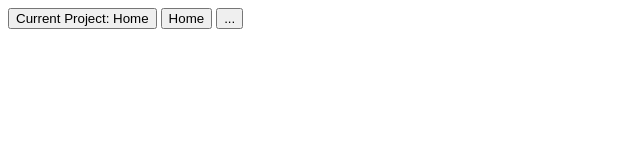
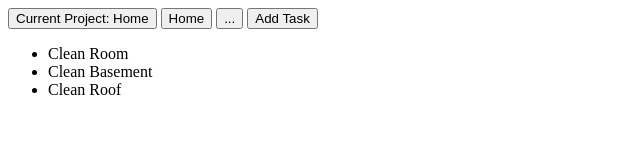
Before and after one commit to dsilva-code/odin-todolist, a website built with webpack: page src/template.html in a window 1280 px wide. Shown: the whole page, without its empty margins (0-640 px from the left). Built offline with nearby package versions, Linux system fonts and the light colour scheme.

Commit message:
Made the home page load a pre made todo list

```diff
--- a/src/displayJS/homePage.js
+++ b/src/displayJS/homePage.js
@@ -1,9 +1,25 @@
-function createHomePage() {
+
+
+function createHomePage(homeProject) {
     const projectContent = document.querySelector("#projectContent")
     const currentProject = document.querySelector("#currentProject");
 
     currentProject.textContent = "Current Project: Home"
 
+    const todoList = document.createElement("ul");
+    todoList.setAttribute("id", "todo")
+
+    projectContent.appendChild(todoList);
+
+    const homeList = homeProject.getTodo();
+
+    for (const element of homeList) {
+        const list = document.createElement("li");
+        list.textContent = element.name;
+        list.setAttribute("class", "todoItem" )
+        todoList.appendChild(list);
+    }
+
 }
 
 export { createHomePage }
--- a/src/index.js
+++ b/src/index.js
@@ -1,10 +1,8 @@
 import { createProject } from "./logicJS/createProject.js";
 import { createHomePage } from "./displayJS/homePage.js";
 
-const defaultProject = createProject("Default");
-
-defaultProject.addTodo("Yo", "Say Yo");
-defaultProject.addTodo("Clean", "Room, and all that toher ");
-console.log(defaultProject);
-
-createHomePage();
+const homeProject = createProject("Home");
+homeProject.addTodo("Clean Room");
+homeProject.addTodo("Clean Basement");
+homeProject.addTodo("Clean Roof");
+createHomePage(homeProject);
--- a/src/logicJS/createProject.js
+++ b/src/logicJS/createProject.js
@@ -9,7 +9,16 @@ function createProject (projectName) {
         todoList.push(newTodo);
     }
 
-    return { name, todoList, addTodo }
+    function getTodo() {
+        if (todoList.length === 0) {
+            console.log("Empty Todo");
+        }
+        else {
+            return todoList;
+        }
+
+    }
+    return { name, todoList, addTodo, getTodo }
 }
 
 export { createProject };
--- a/src/template.html
+++ b/src/template.html
@@ -11,6 +11,7 @@
             <button id="currentProject"></button>
             <button id="homeProject">Home</button>
             <button id="seeProjects">...</button>
+            <button id="addTask">Add Task</button>
         </nav>
     </header>
     <div id="projectContent">
```
